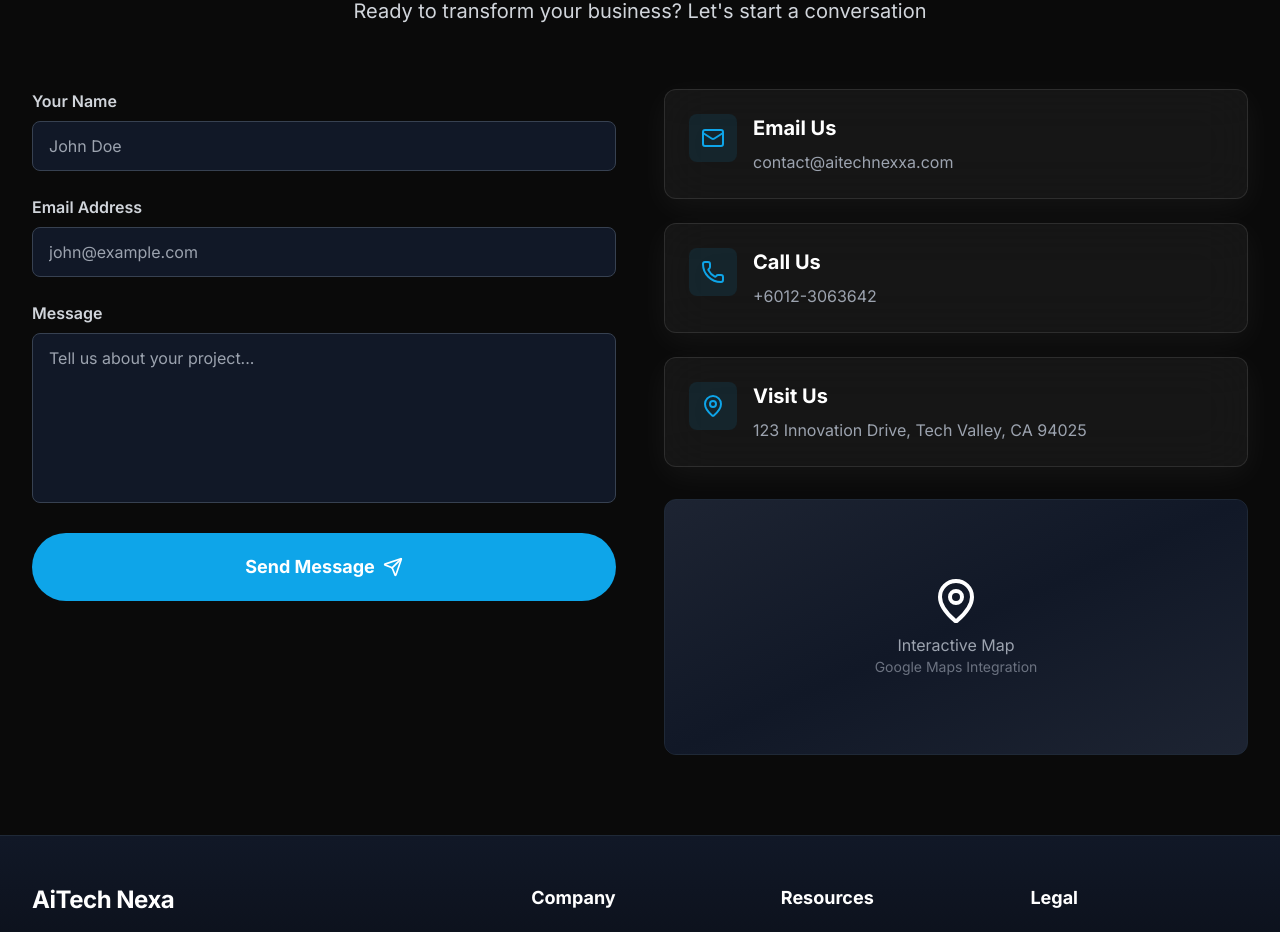
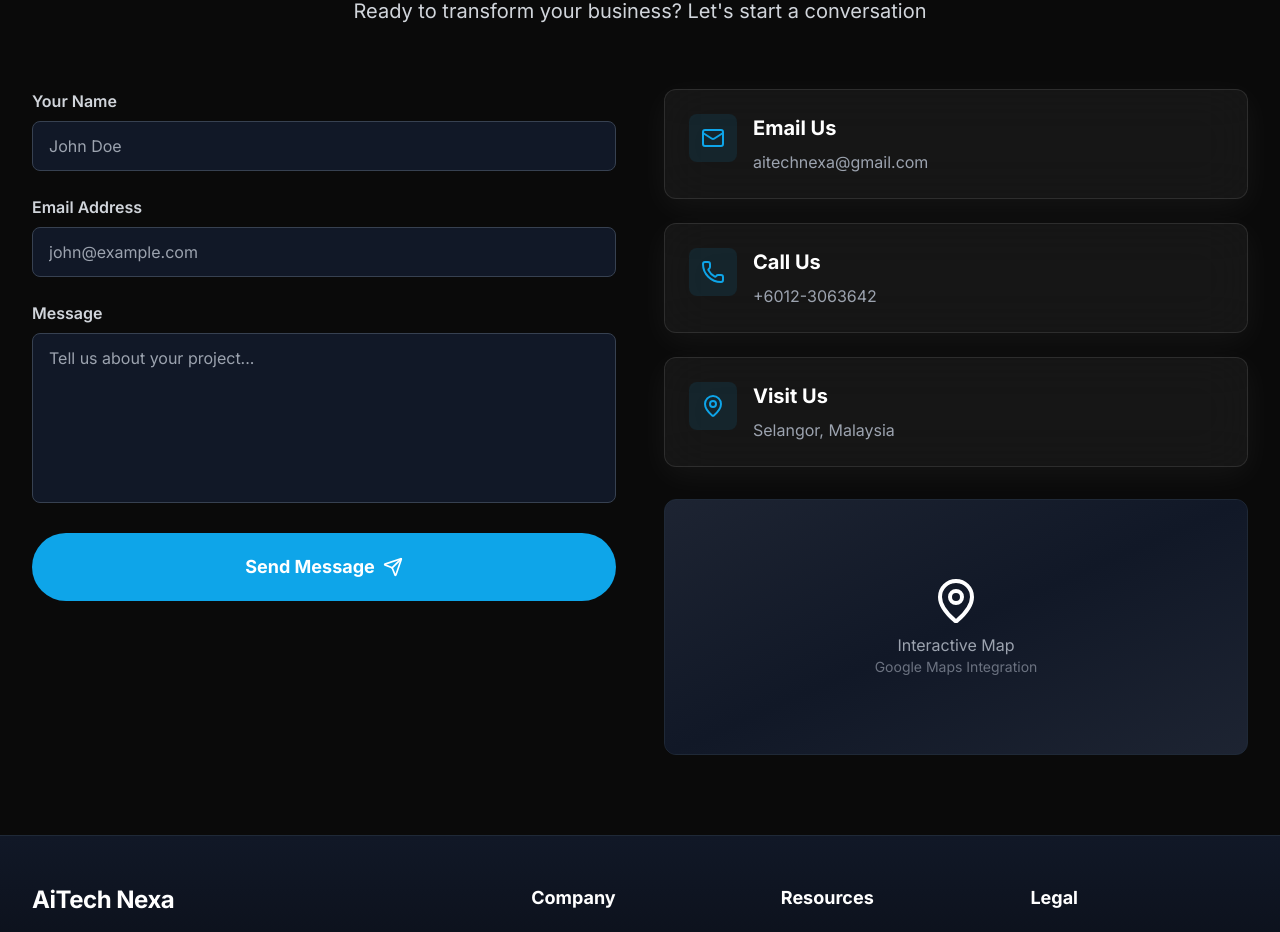
Before and after one commit to aitechnexa/official-website, a React (Vite) app: page / in a window 1280 px wide. Shown: the part 6529-7461 px from the top of the page. Built offline with nearby package versions, Linux system fonts and the light colour scheme.

Commit message:
update email and address

```diff
--- a/src/data/content.js
+++ b/src/data/content.js
@@ -4,9 +4,9 @@ export const companyInfo = {
   name: "AiTech Nexa",
   tagline: "Empowering the Future with AI-Driven Solutions",
   description: "A fresh startup helping businesses innovate with intelligent technology and modern development expertise.",
-  email: "contact@aitechnexxa.com",
+  email: "aitechnexa@gmail.com",
   phone: "+6012-3063642",
-  address: "123 Innovation Drive, Tech Valley, CA 94025",
+  address: "Selangor, Malaysia",
   social: {
     linkedin: "https://linkedin.com/company/aitechnexxa",
     github: "https://github.com/aitechnexxa",
```
